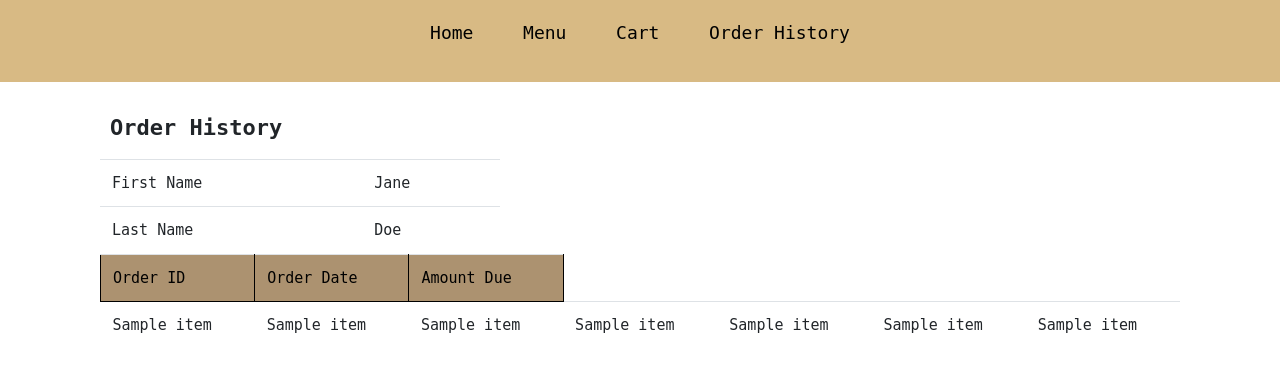
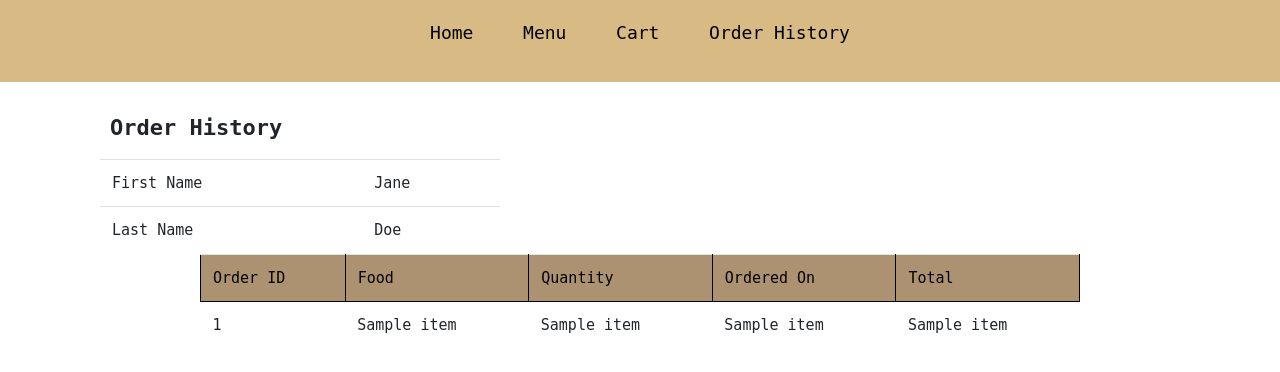
Before and after one commit to LaureanoG/databaseProject, a Flask app: template templates/orderHistory.html in a window 1280 px wide. Shown: the part 97-469 px from the top of the page. Run offline with Flask 2, Linux system fonts and the light colour scheme; the template is opened without the code that fills it: most values are stand-ins (such as "Sample title", 1, 10 or a date in 2020); some libraries are stand-ins or nearby versions.

Commit message:
Add files via upload

```diff
--- a/templates/orderHistory.html
+++ b/templates/orderHistory.html
@@ -42,12 +42,14 @@
         </table>
         </div>
 
-        <div class ="orderInfo">
+        <div class ="orderHistory">
         <table style ="padding: 10px">
             <tr>
                 <th>Order ID</th>
-                <th>Order Date</th>
-                <th>Amount Due</th>
+                <th>Food</th>
+                <th>Quantity</th>
+                <th>Ordered On</th>
+                <th>Total</th>
             </tr>
 
             {% for item in data %}
@@ -56,17 +58,16 @@
                 <td><a href="/edit/{{item[0]}}" class="btn" style="padding: 3px;" type="submit" value="Modify" name="modify">Modify</a></td>
                 <td><a href="/delete/{{item[0]}}" class="btn" style="padding: 3px;" type="submit" value="Delete" name="delete" >Delete</a></td>
                 -->
+                <td>{{item[0]}}</td>
                 <td>{{item[1]}}</td>
                 <td>{{item[2]}}</td>
                 <td>{{item[3]}}</td>
                 <td>{{item[4]}}</td>
-                <td>{{item[5]}}</td>
-                <td>{{item[6]}}</td>
-                <td>{{item[7]}}</td>
             </tr>
             {% endfor %}
         </table>
 
-    </div>
-</body>
+        </div>
+
+    </body>
 </html>
```
